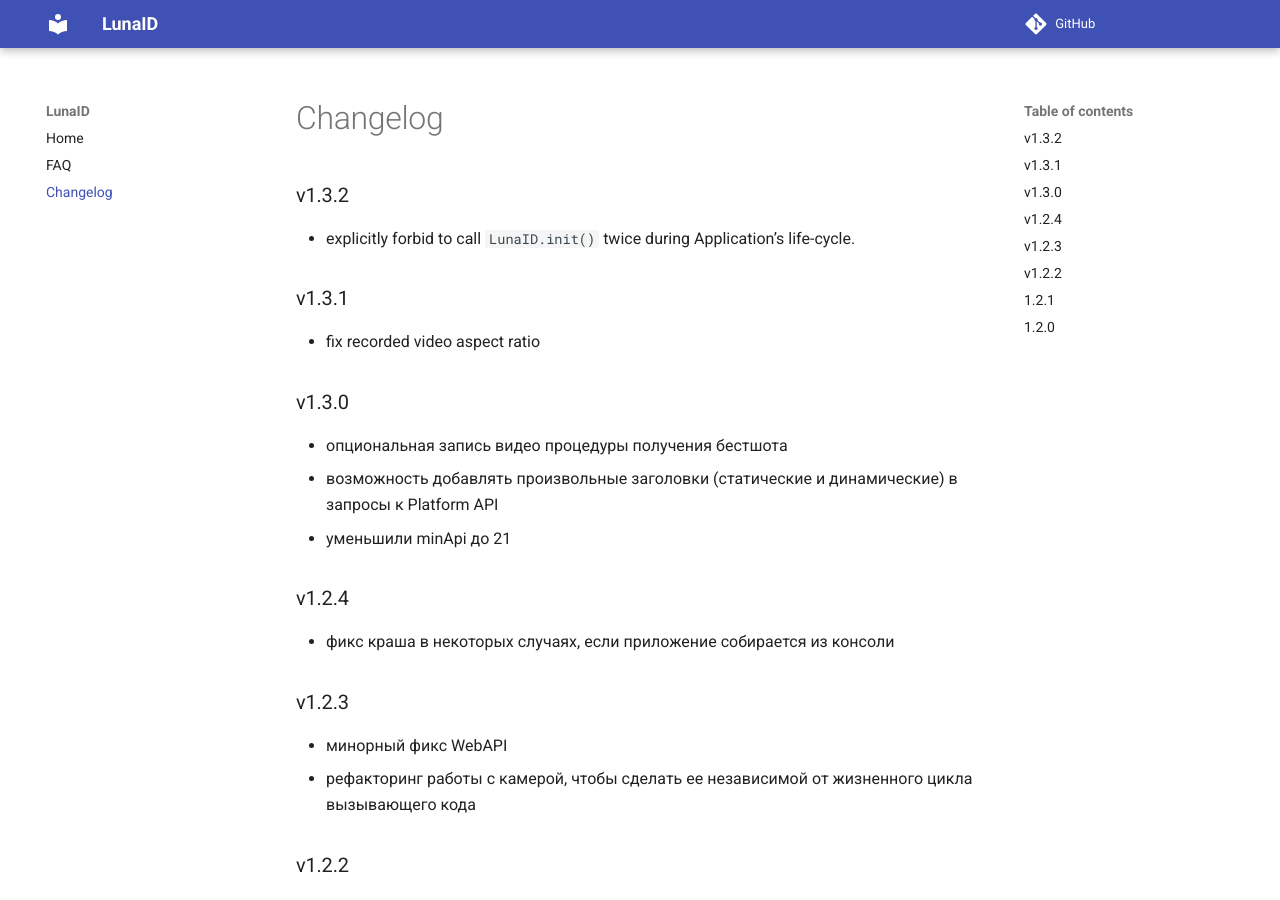
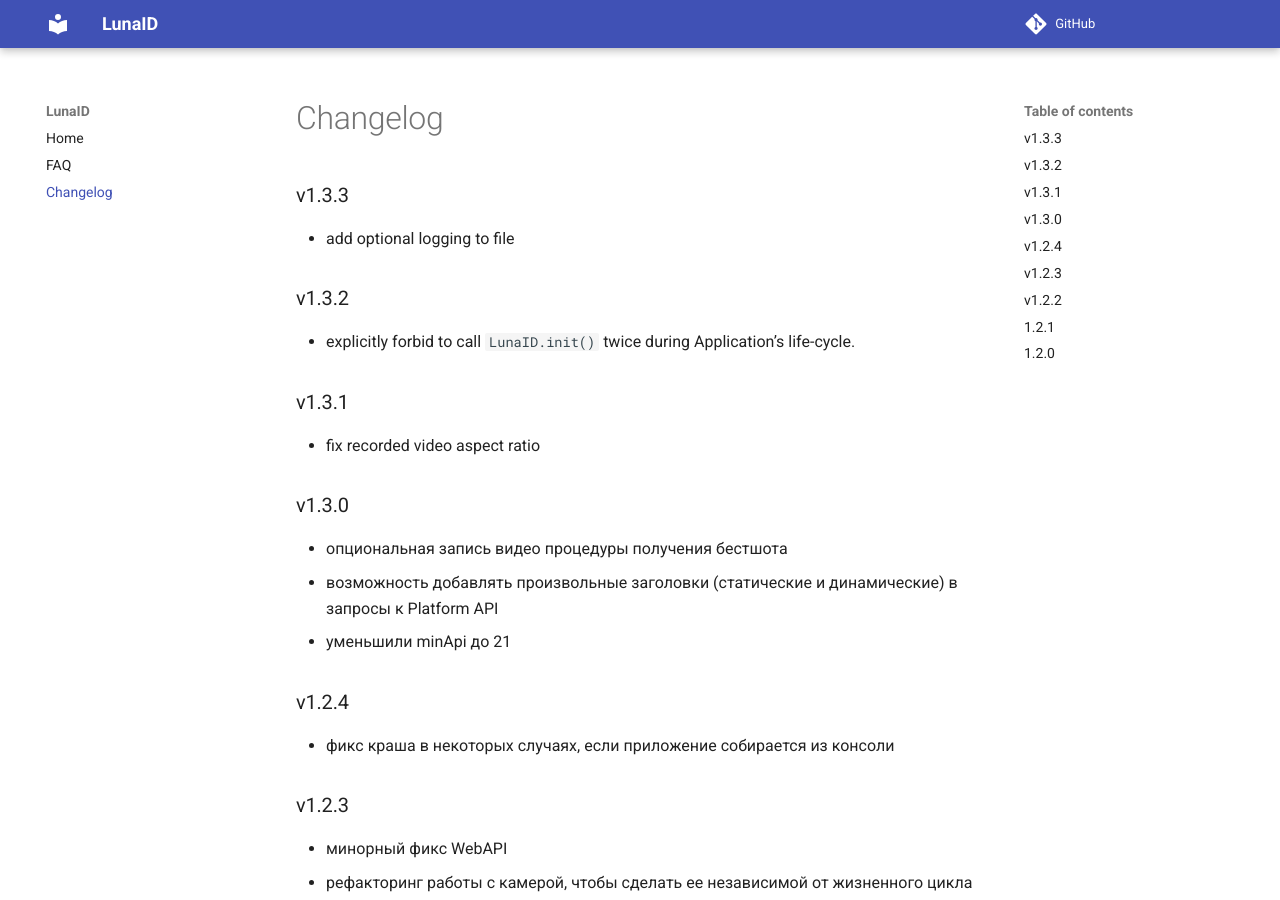
Before and after one commit to VisionLabs/LunaID, an MkDocs documentation site: the page built from docs/changelog.md, in a window 1280 px wide and 900 px high. Built offline with MkDocs 1.6.1 and Material for MkDocs 9.7.7, drawn with Linux system fonts in a browser that asks for light colours; comment, search, counter and statistics services are not loaded; the version menu is left out.

Commit message:
update changelog

```diff
--- a/docs/changelog.md
+++ b/docs/changelog.md
@@ -1,6 +1,9 @@
 
 # Changelog
 
+
+### v1.3.3
+- add optional logging to file
 
 ### v1.3.2
 - explicitly forbid to call `LunaID.init()` twice during Application's life-cycle.
```
